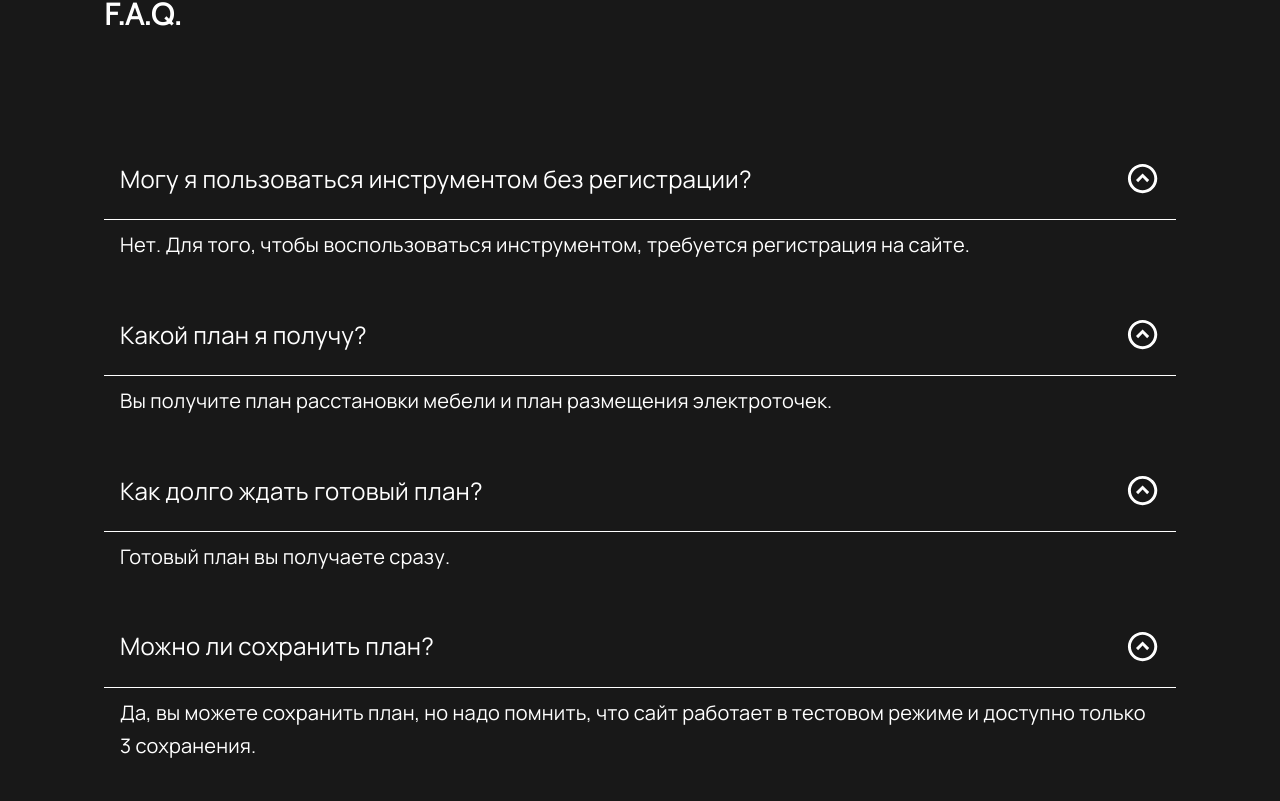
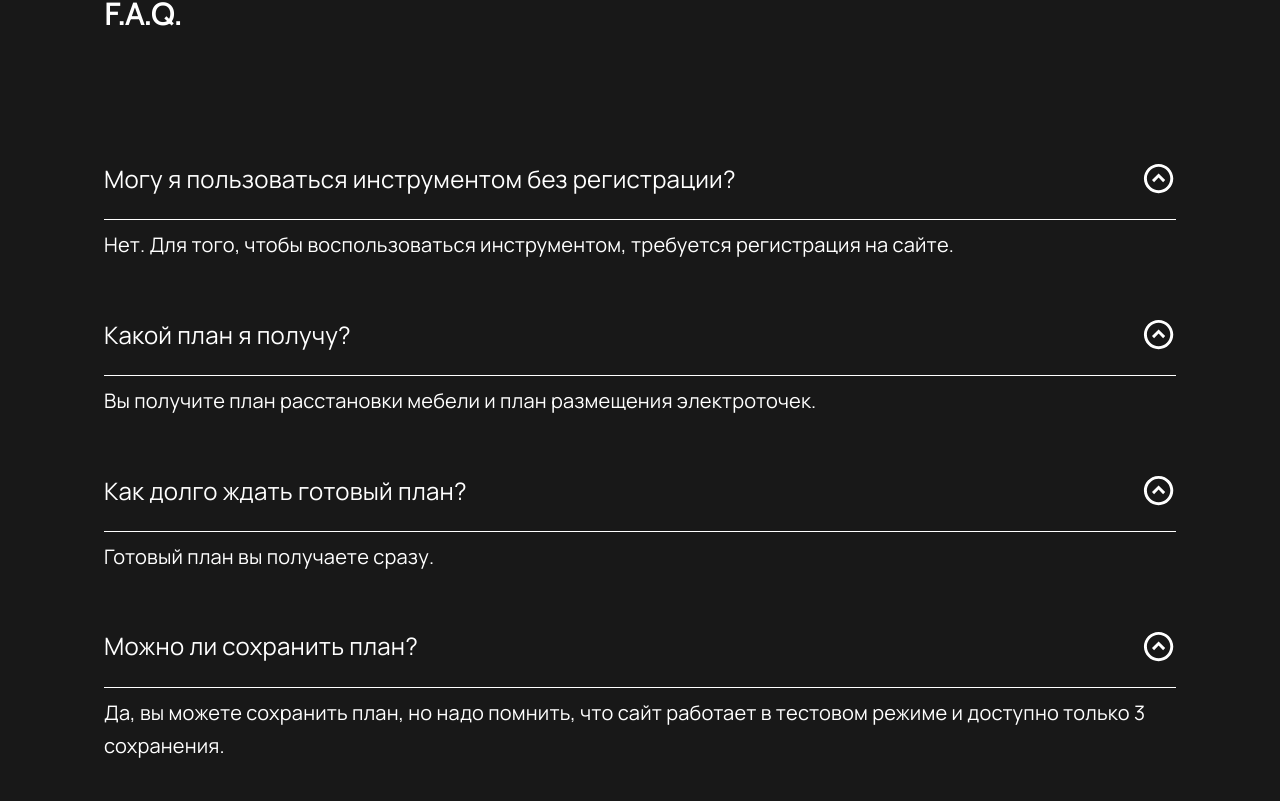
Before and after one commit to dizi-izi-plan/dizi-izi-frontend, a Next.js app: page / in a window 1280 px wide. Shown: the part 3839-4640 px from the top of the page. Built offline with nearby package versions, Linux system fonts and the light colour scheme.

Commit message:
feat: delete horizontal paddings in accordion summary and details

```diff
--- a/src/mui/theme.ts
+++ b/src/mui/theme.ts
@@ -450,9 +450,19 @@ theme = createTheme(theme, {
     MuiAccordionSummary: {
       styleOverrides: {
         root: {
+          paddingLeft: '0px',
+          paddingRight: '0px',
           '& .MuiAccordionSummary-content': {
             margin: '20px 0',
           },
+        },
+      },
+    },
+    MuiAccordionDetails: {
+      styleOverrides: {
+        root: {
+          paddingLeft: '0px',
+          paddingRight: '0px',
         },
       },
     },
```
